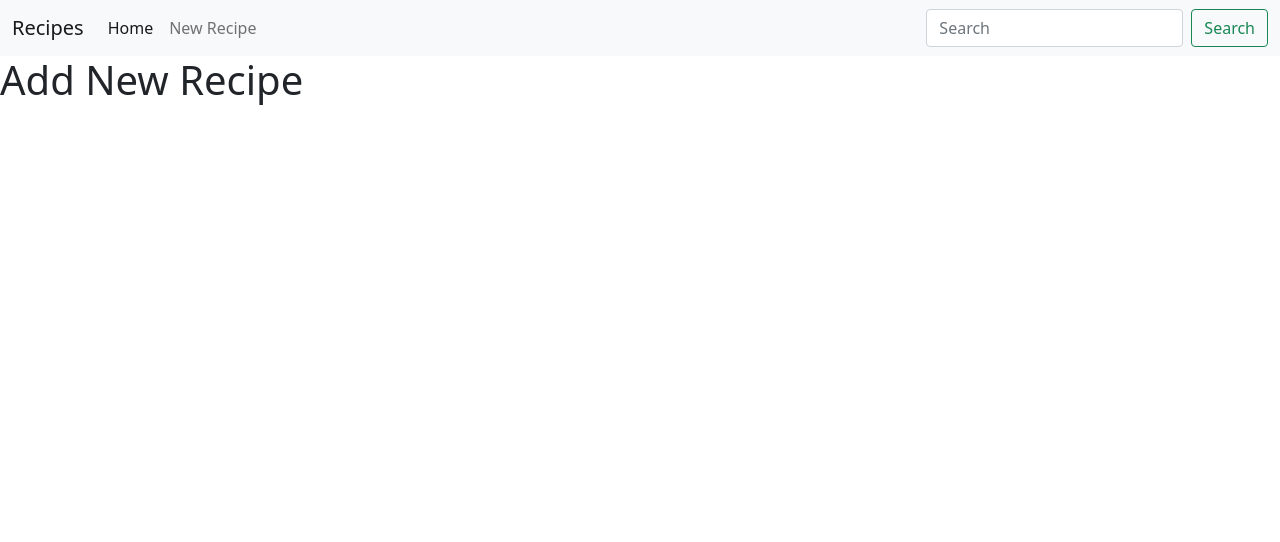
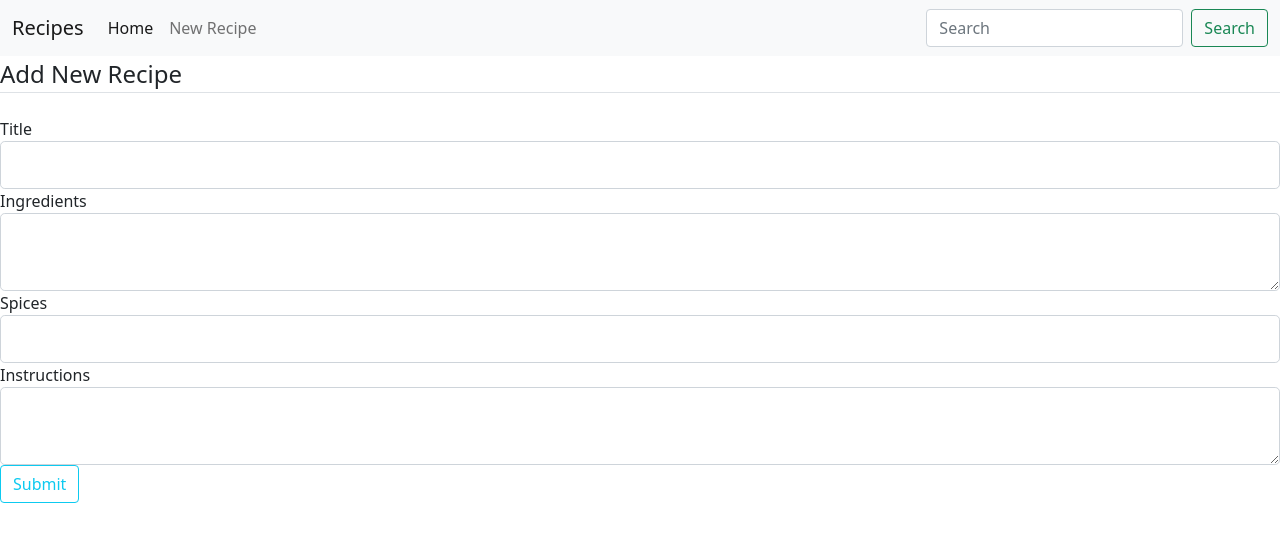
Before and after one commit to leonwehrhan/RecipeApp, a Flask app: page /new in a window 1280 px wide. Shown: the top 542 px of the page. Run offline with Flask 2, Linux system fonts and the light colour scheme.

Commit message:
basic new recipe form

```diff
--- a/recipes/__init__.py
+++ b/recipes/__init__.py
@@ -2,5 +2,6 @@ from flask import Flask
 
 
 app = Flask(__name__)
+app.config['SECRET_KEY'] = '53988888f0b3dbcfa810237ab0bdc2b2'
 
 from recipes import routes
--- /dev/null
+++ b/recipes/forms.py
@@ -0,0 +1,15 @@
+from flask_wtf import FlaskForm
+from wtforms import StringField, TextAreaField, SubmitField
+from wtforms.validators import DataRequired, Length
+
+
+class NewRecipeForm(FlaskForm):
+    title = StringField('Title',
+                        validators=[DataRequired(), Length(min=2, max=100)])
+    ingredients = TextAreaField('Ingredients',
+                                validators=[DataRequired()])
+    spices = StringField('Spices',
+                         validators=[Length(max=500)])
+    instructions = TextAreaField('Instructions',
+                                 validators=[DataRequired()])
+    submit = SubmitField('Submit')
--- a/recipes/routes.py
+++ b/recipes/routes.py
@@ -1,5 +1,6 @@
 from flask import render_template
 from recipes import app
+from recipes.forms import NewRecipeForm
 
 
 @app.route("/")
@@ -8,6 +9,7 @@ def home():
     return render_template('home.html')
 
 
-@app.route("/new")
+@app.route("/new", methods=['GET', 'POST'])
 def new():
-    return render_template('new_recipe.html')
+    form = NewRecipeForm()
+    return render_template('new_recipe.html', title='New', form=form)
--- a/recipes/templates/layout.html
+++ b/recipes/templates/layout.html
@@ -8,7 +8,11 @@
     <!-- Bootstrap CSS -->
     <link href="https://cdn.jsdelivr.net/npm/bootstrap@5.1.3/dist/css/bootstrap.min.css" rel="stylesheet" integrity="sha384-1BmE4kWBq78iYhFldvKuhfTAU6auU8tT94WrHftjDbrCEXSU1oBoqyl2QvZ6jIW3" crossorigin="anonymous">
 
-    <title>Recipe DataBase</title>
+    {% if title %}
+      <title>Recipes - {{ title }}</title>
+    {% else %}
+      <title>Recipes</title>
+    {% endif %}
   </head>
   <body>
     <nav class="navbar navbar-expand-lg navbar-light bg-light">
--- a/recipes/templates/new_recipe.html
+++ b/recipes/templates/new_recipe.html
@@ -1,4 +1,37 @@
 {% extends "layout.html" %}
 {% block content %}
-<h1>Add New Recipe</h1>
+<div class="content-section">
+  <form method="POST" action="">
+    {{ form.hidden_tag() }}
+    <fieldset class="form-group">
+
+      <legend class="border-bottom mb-4">Add New Recipe</legend>
+
+      <div class="form-group">
+        {{ form.title.label(class="form-control-label")}}
+        {{ form.title(class="form-control form-control-lg")}}
+      </div>
+
+      <div class="form-group">
+        {{ form.ingredients.label(class="form-control-label")}}
+        {{ form.ingredients(class="form-control form-control-lg")}}
+      </div>
+
+      <div class="form-group">
+        {{ form.spices.label(class="form-control-label")}}
+        {{ form.spices(class="form-control form-control-lg")}}
+      </div>
+
+      <div class="form-group">
+        {{ form.instructions.label(class="form-control-label")}}
+        {{ form.instructions(class="form-control form-control-lg")}}
+      </div>
+
+      <div class="form-group">
+        {{ form.submit(class="btn btn-outline-info")}}
+      </div>
+
+    </fieldset>
+  </form>
+</div>
 {% endblock content %}
```
